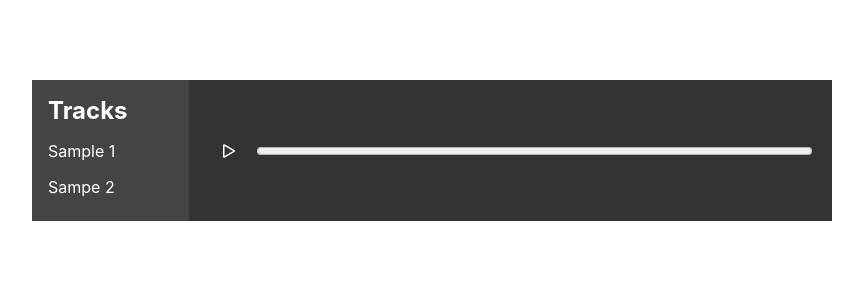
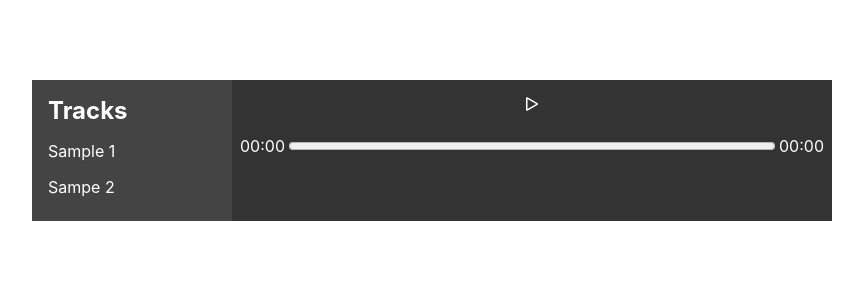
Before and after one commit to ElenaKikiova/music-app, a React (Create React App) app: page / in a window 1280 px wide. Shown: the top 300 px of the page, without its empty margins (208-1071 px from the left). Built offline with nearby package versions, Linux system fonts and the light colour scheme.

Commit message:
Duration and current time

```diff
--- a/package.json
+++ b/package.json
@@ -10,9 +10,11 @@
     "@types/node": "^18.11.9",
     "@types/react": "^18.0.25",
     "@types/react-dom": "^18.0.9",
+    "moment": "^2.29.4",
     "react": "^18.2.0",
     "react-dom": "^18.2.0",
     "react-icons": "^4.6.0",
+    "react-moment": "^1.1.2",
     "react-scripts": "5.0.1",
     "sass": "^1.56.1",
     "typescript": "^4.8.4",
--- a/src/player/controls/Controls.scss
+++ b/src/player/controls/Controls.scss
@@ -1,10 +1,6 @@
 @use '../themes/dark.scss' as theme;
 
-.Controls {
-  width: 100%;
-  display: flex;
-  margin: 0.5rem;
-  align-items: center;
+
 
 button {
   background-color: transparent;
@@ -16,8 +12,27 @@
   line-height: 0;
 }
 
+.PlayPause {
+  background-color: transparent;
+  border: 0px;
+  cursor: pointer;
+  padding: 0.75rem;
+  color: theme.$text-color;
+  font-size: 1.5rem;
+  line-height: 0;
+  margin: auto;
+  display: block;
+}
+
+.Progress {
+  display: flex;
+  margin: 0.5rem;
+  align-items: center;
+
   .progress-slider{
     flex-grow: 1;
     margin: 0 0.25rem;
   }
+
+
 }
--- a/src/player/controls/Controls.tsx
+++ b/src/player/controls/Controls.tsx
@@ -3,6 +3,7 @@ import React, { useEffect, useRef, useState } from 'react';
 import { BsPause, BsPlay } from 'react-icons/bs';
 import { ControlsOptions } from '../models/PlayerModels';
 import './Controls.scss';
+import moment from 'moment';
 
 const Controls = (options: ControlsOptions) => {
 
@@ -11,15 +12,24 @@ const Controls = (options: ControlsOptions) => {
 
   const [playerState, setPlayerState] = useState({
     isPlaying: false,
-    url: options.url
+    url: options.url,
+    currentTime: '00:00',
+    duration: ''
   });
 
   useEffect(() => {
-    setPlayerState((s) => ({...s, url: options.url}));
-    setProgress(0);
-    audioElement.current!.load();
-    if(playerState.isPlaying) audioElement.current!.play();
-  }, [options, playerState.isPlaying])
+    if(options.url !== playerState.url && audioElement.current){
+      setProgress(0);
+      audioElement.current!.load();
+      if(playerState.isPlaying) audioElement.current!.play();
+      console.log(audioElement.current!.duration);
+      setPlayerState((s) => ({
+        ...s,
+        url: options.url,
+        duration: ''
+      }));
+    }
+  }, [options, playerState.isPlaying, playerState.url])
 
   const togglePlayPause = () => {
     if(audioElement.current){
@@ -34,8 +44,20 @@ const Controls = (options: ControlsOptions) => {
     options.onChangeState(playerState);
   }
 
+  const getTime = (time) => {
+    console.log(time);
+    if(isNaN(time)) return ''
+    const stringifiedTime = moment(time, "ss").format((time > 60*60 ? "HH:" : "") + "mm:ss");
+    return stringifiedTime;
+  }
+
   const updateProgress = () => {
     if(progressSlider.current && audioElement.current){
+      setPlayerState((s) => ({
+        ...s,
+        currentTime: getTime(audioElement.current?.currentTime),
+        ...(playerState.duration === '' && { duration: getTime(audioElement.current!.duration)})
+      }));
       progressSlider.current.value = audioElement.current.currentTime / audioElement.current.duration || 0;
     }
   }
@@ -53,7 +75,6 @@ const Controls = (options: ControlsOptions) => {
       const fromBegining = e.clientX - progressSlider.current.offsetLeft;
       const sliderValue = fromBegining / progressSlider.current.clientWidth;
       setProgress(sliderValue);
-      audioElement.current.play();
     }
   }
 
@@ -62,10 +83,13 @@ const Controls = (options: ControlsOptions) => {
       <source src={playerState.url} type="audio/ogg" />
       <source src={playerState.url} type="audio/mpeg" />
     </audio>
-    <div className="Controls">
-      <button onClick={togglePlayPause}> { playerState.isPlaying ? <BsPause /> : <BsPlay />}</button>
+    <button className="PlayPause" onClick={togglePlayPause}> { playerState.isPlaying ? <BsPause /> : <BsPlay />}</button>
+    <div className="Progress">
+      <span className='current-time'>{playerState.currentTime}</span>
       <progress className='progress-slider' value="0" max="1" ref={progressSlider} onClick={seekAudio} />
-    </div></>) : <></>
+      <span className='duration'>{playerState.duration || '00:00'}</span>
+    </div>
+    </>) : <></>
 }
 
 export default Controls;
```
Also changed, not shown: 1 other file (tests, documents, lock files or other folders). Lines whose indentation alone changed are shown as unchanged.
